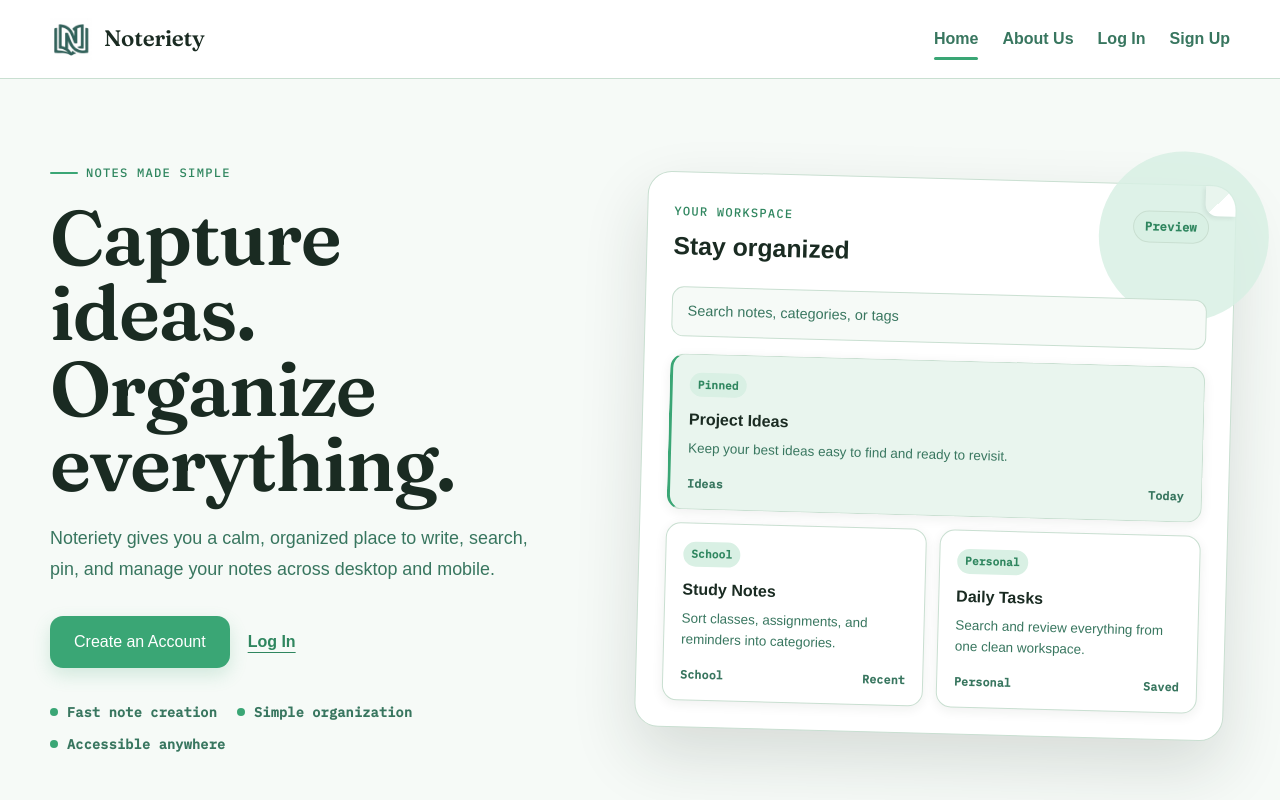
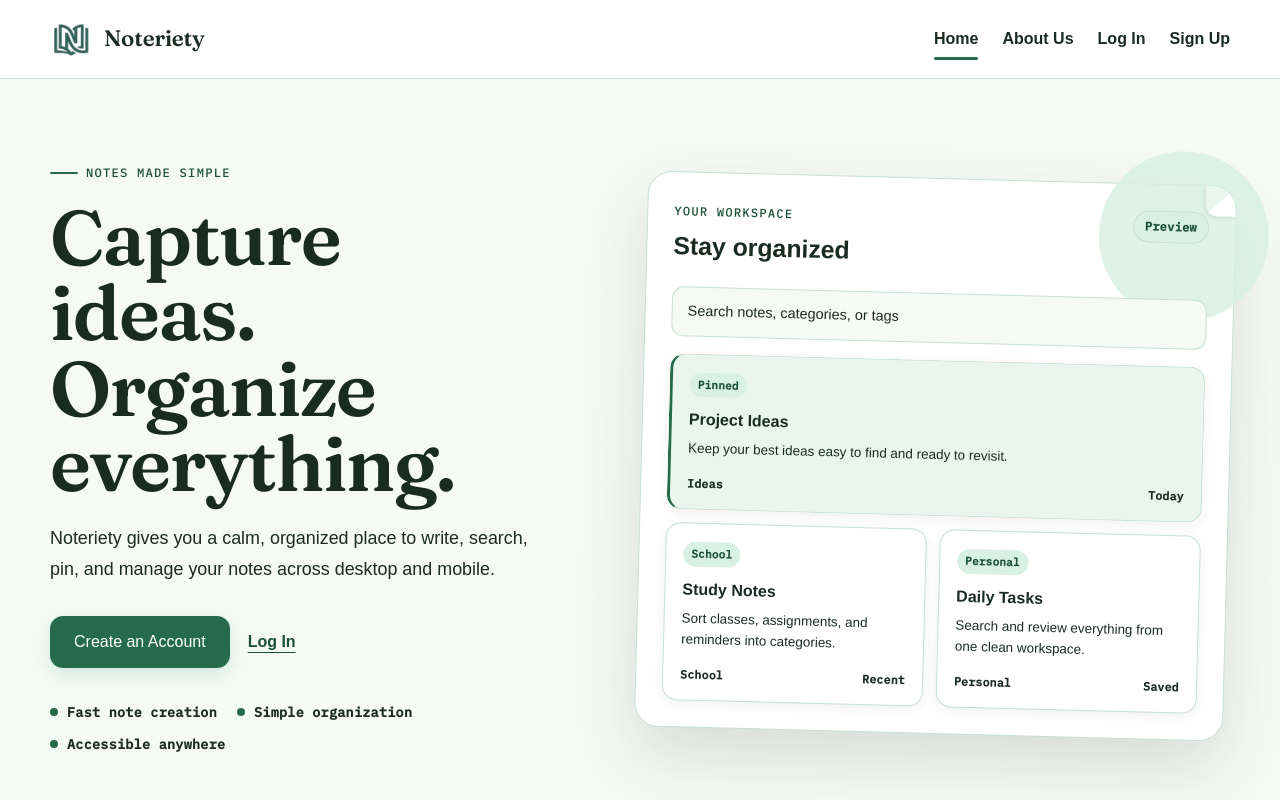
Before and after one commit to afedyanin2/COP4331LargeProjectGroup5, a React app in the folder frontend/: page / in a window 1280 px wide. Shown: the top 800 px of the page. Built offline with nearby package versions, Linux system fonts and the light colour scheme; the HTML template or start-up script is replaced by a standard one.

Commit message:
Made Text Color Darker for 100 Accesibility App.css

```diff
--- a/frontend/src/App.css
+++ b/frontend/src/App.css
@@ -8,9 +8,9 @@
   --site-surface: #ffffff;
   --site-surface-alt: #e9f5ee;
   --site-text: #1a2b22;
-  --site-text-muted: #38765f;
-  --site-primary: #3aa675;
-  --site-primary-dark: #2f865f;
+  --site-text-muted: ##2a5847;
+  --site-primary: #266c4c;
+  --site-primary-dark: #1c4f38;
   --site-primary-light: #d9f0e4;
   --site-success: #52c41a;
   --site-warning: #f5a623;
```
